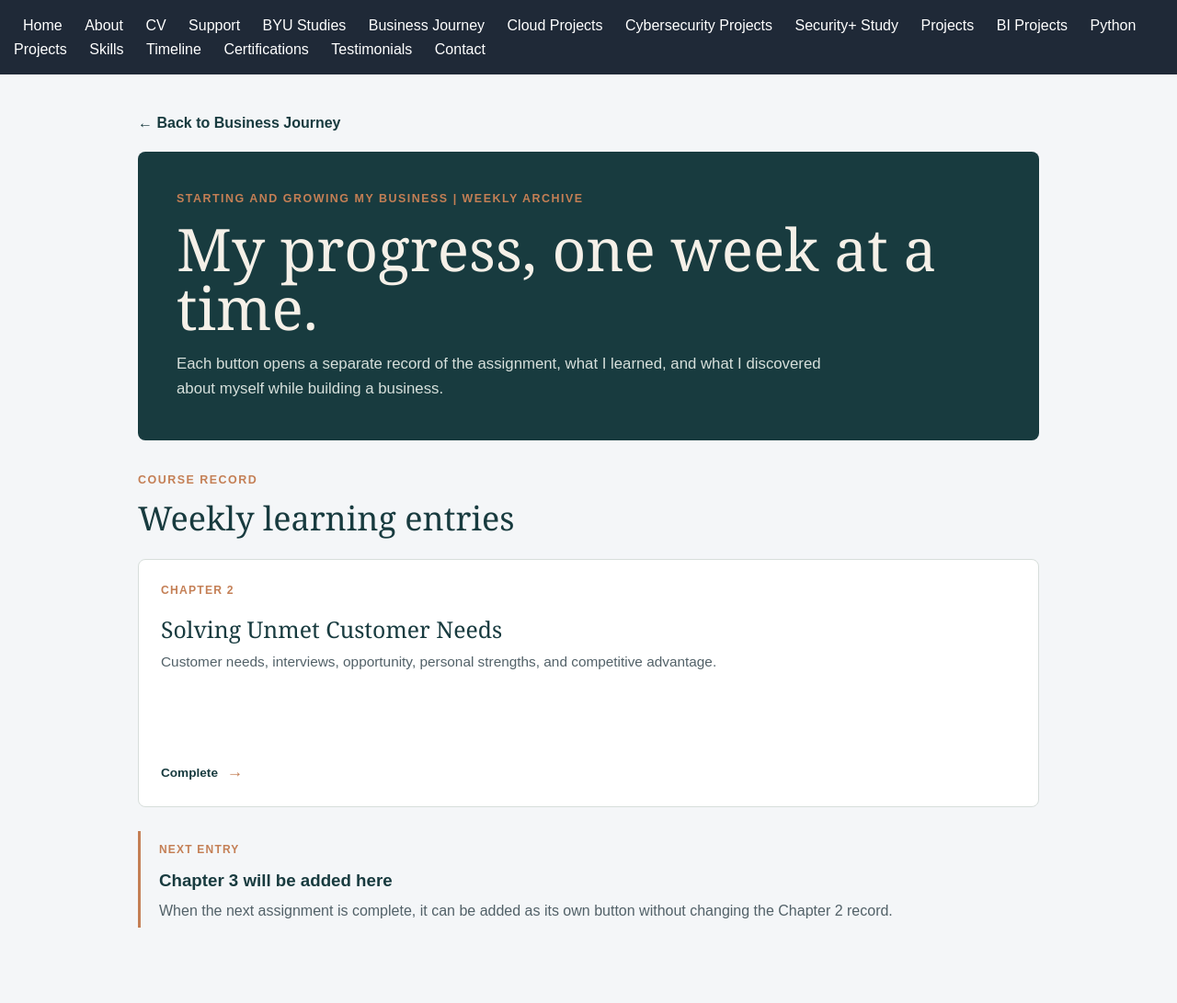
After one commit to tebza27-cpu/portfolio-site-updated, a Flask app: page /business-journey/weeks in a window 1280 px wide. The commit adds this page. Shown: the whole page at 92% size. Run offline with Flask 3, Linux system fonts and the light colour scheme; some libraries are stand-ins or nearby versions.

Commit message:
Add weekly business learning progress buttons

```diff
--- a/app.py
+++ b/app.py
@@ -778,6 +778,21 @@ def byu():
 def business_journey():
     return render_template('business_journey.html')
 
+BUSINESS_WEEKS = [
+    {
+        'slug': 'chapter-2',
+        'label': 'Chapter 2',
+        'title': 'Solving Unmet Customer Needs',
+        'summary': 'Customer needs, interviews, opportunity, personal strengths, and competitive advantage.',
+        'status': 'Complete',
+        'route': 'business_progress'
+    }
+]
+
+@app.route('/business-journey/weeks')
+def business_weeks():
+    return render_template('business_weeks.html', weeks=BUSINESS_WEEKS)
+
 @app.route('/business-journey/progress')
 def business_progress():
     return render_template('business_progress.html')
--- a/static/style.css
+++ b/static/style.css
@@ -42,6 +42,21 @@ body.home-theme .btn:hover { text-decoration:none; }
 .business-habits strong { color:#c47f55; font-family:Georgia,serif; font-size:1.45rem; margin-bottom:8px; }
 .business-habits span { color:#526168; font-size:.95rem; }
 .business-next-step { background:#e4eee9; border:0; border-radius:8px; padding:32px; margin:0 0 36px; }
+.business-week-archive { align-items:center; background:#fff; border:1px solid #d7dedb; border-radius:8px; display:flex; gap:28px; justify-content:space-between; margin:0 0 12px; padding:26px 30px; }
+.business-week-archive h2 { color:#183b3f; font-family:Georgia,serif; font-size:2rem; font-weight:400; margin:0 0 8px; }
+.business-week-archive p:last-child { color:#526168; margin:0; max-width:690px; }
+.weekly-archive-hero { margin-bottom:42px; }
+.week-button-grid { display:grid; gap:16px; grid-template-columns:repeat(auto-fit,minmax(260px,1fr)); }
+.week-button { background:#fff; border:1px solid #d7dedb; border-radius:8px; color:#24313a; display:flex; flex-direction:column; min-height:220px; padding:24px; text-decoration:none; transition:border-color .18s ease, box-shadow .18s ease, transform .18s ease; }
+.week-button:hover { border-color:#c47f55; box-shadow:0 14px 30px rgba(24,59,63,.1); text-decoration:none; transform:translateY(-2px); }
+.week-button-label { color:#c47f55; font-size:.76rem; font-weight:700; letter-spacing:.1em; text-transform:uppercase; }
+.week-button strong { color:#183b3f; font-family:Georgia,serif; font-size:1.55rem; font-weight:400; line-height:1.1; margin:18px 0 10px; }
+.week-button-summary { color:#526168; font-size:.96rem; }
+.week-button-status { color:#183b3f; font-size:.85rem; font-weight:700; margin-top:auto; padding-top:22px; }
+.week-button-status span { color:#c47f55; font-size:1.1rem; margin-left:6px; }
+.weekly-next-entry { border-left:3px solid #c47f55; margin-top:26px; padding:6px 0 6px 20px; }
+.weekly-next-entry h3 { color:#183b3f; margin:7px 0 5px; }
+.weekly-next-entry p { color:#526168; margin:0; }
 @media (max-width:760px) { .business-hero { grid-template-columns:1fr; padding:34px 26px; } .business-hero-mark { border-left:0; border-top:1px solid #6d918b; padding:20px 0 0; } .business-intro,.business-next-step { grid-template-columns:1fr; gap:20px; } .business-reflection-grid,.business-habits { grid-template-columns:1fr; } }
 
 .business-progress-page { max-width: 980px; margin: 0 auto; color: #24313a; }
@@ -75,6 +90,7 @@ body.home-theme .btn:hover { text-decoration:none; }
 .progress-footer-actions { display: flex; flex-wrap: wrap; gap: 10px; padding: 0 0 36px; }
 .progress-footer-actions .btn { margin: 0; }
 @media (max-width: 760px) { .progress-hero { padding: 30px 24px; } .progress-summary, .progress-opportunity, .commitment-grid { grid-template-columns: 1fr; } .progress-track { padding-left: 20px; } .progress-item { grid-template-columns: 36px 1fr; gap: 14px; } .progress-number { margin-left: -43px; } }
+@media (max-width:760px) { .business-week-archive { align-items:flex-start; flex-direction:column; } }
 nav { background:#1f2937; padding:15px; }
 nav a { color:white; margin:10px; text-decoration:none; }
 .container { padding:20px; }
--- /dev/null
+++ b/templates/business_weeks.html
@@ -0,0 +1,35 @@
+{% extends "base.html" %}
+{% block title %}Weekly Progress | Starting and Growing My Business{% endblock %}
+
+{% block content %}
+<main class="business-progress-page">
+    <a class="progress-back-link" href="{{ url_for('business_journey') }}">&larr; Back to Business Journey</a>
+    <section class="progress-hero weekly-archive-hero">
+        <p class="business-eyebrow">Starting and Growing My Business | Weekly archive</p>
+        <h1>My progress, one week at a time.</h1>
+        <p>Each button opens a separate record of the assignment, what I learned, and what I discovered about myself while building a business.</p>
+    </section>
+
+    <section class="progress-section">
+        <div class="progress-section-heading">
+            <p class="business-kicker">Course record</p>
+            <h2>Weekly learning entries</h2>
+        </div>
+        <div class="week-button-grid">
+            {% for week in weeks %}
+            <a class="week-button" href="{{ url_for(week.route) }}">
+                <span class="week-button-label">{{ week.label }}</span>
+                <strong>{{ week.title }}</strong>
+                <span class="week-button-summary">{{ week.summary }}</span>
+                <span class="week-button-status">{{ week.status }} <span aria-hidden="true">&rarr;</span></span>
+            </a>
+            {% endfor %}
+        </div>
+        <div class="weekly-next-entry">
+            <span class="progress-status">Next entry</span>
+            <h3>Chapter 3 will be added here</h3>
+            <p>When the next assignment is complete, it can be added as its own button without changing the Chapter 2 record.</p>
+        </div>
+    </section>
+</main>
+{% endblock %}
```
Also changed, not shown: templates/business_journey.html (+9 -0 lines).
